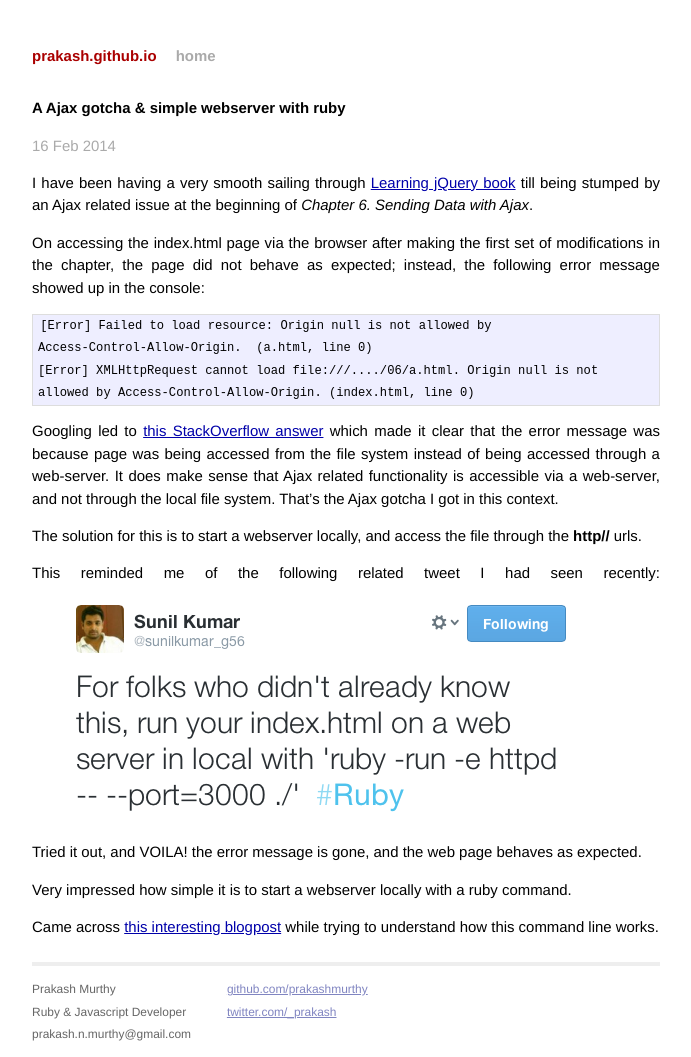
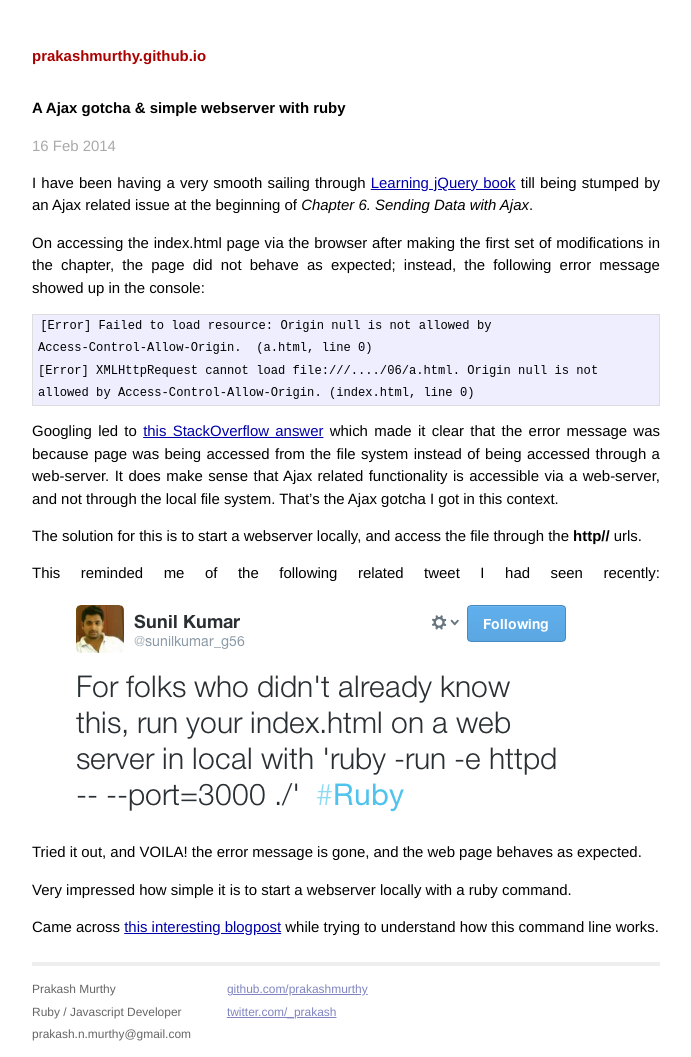
Before and after one commit to prakashmurthy/prakashmurthy.github.io, a Jekyll site: the page built from _posts/2014-02-16-A-Ajax-gotcha-and-a-simple-ruby-web-server.md, in a window 1280 px wide. Shown: the whole page, without its empty margins (294-985 px from the left). Built offline with Jekyll 4.4.1, drawn with Linux system fonts in a browser that asks for light colours; Markdown is read by kramdown in place of the engine named in the settings.

Commit message:
Changes in layout & categories

```diff
--- a/_config.yml
+++ b/_config.yml
@@ -1,3 +1,3 @@
-name: prakash.github.io
+name: prakashmurthy.github.io
 markdown: redcarpet
 pygments: true
--- a/_layouts/default.html
+++ b/_layouts/default.html
@@ -18,7 +18,6 @@
         <div class="site">
           <div class="header">
             <h1 class="title"><a href="/">{{ site.name }}</a></h1>
-            <a class="extra" href="/">home</a>
           </div>
 
           {{ content }}
@@ -27,7 +26,7 @@
             <div class="contact">
               <p>
                 Prakash Murthy<br />
-                Ruby & Javascript Developer<br />
+                Ruby / Javascript Developer<br />
                 prakash.n.murthy@gmail.com
               </p>
             </div>
```
Also changed, not shown: _posts/2014-02-16-A-Ajax-gotcha-and-a-simple-ruby-web-server.md (+1 -1 lines).
